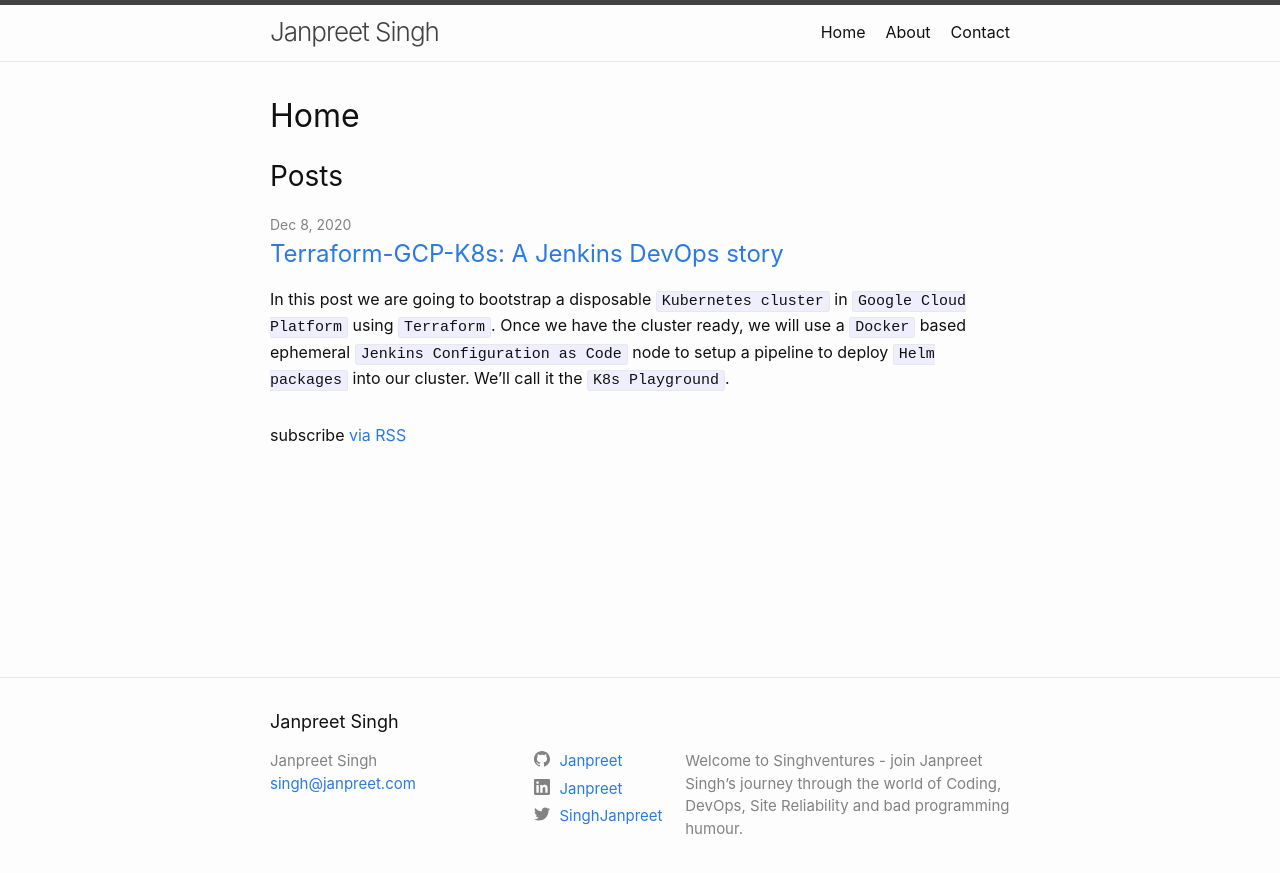
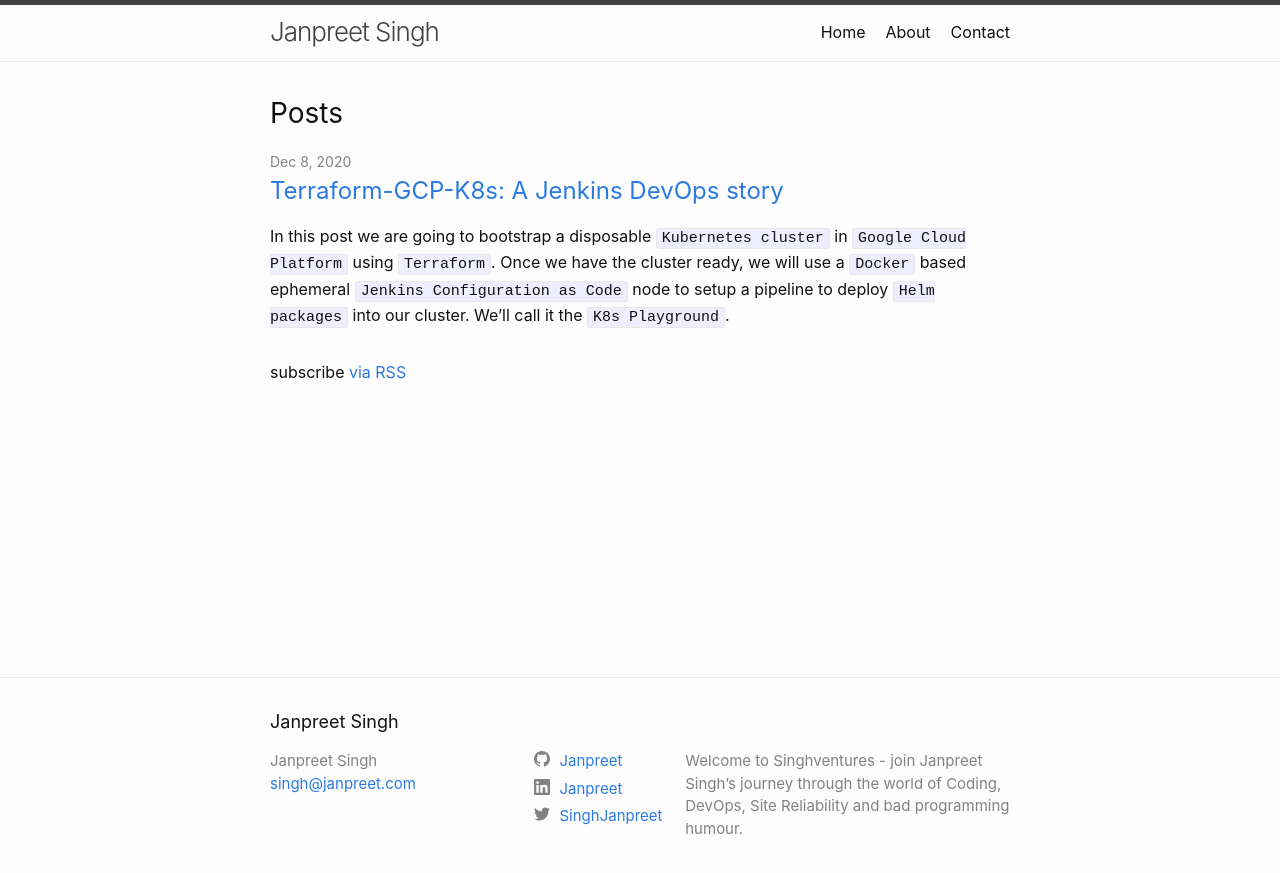
Before and after one commit to janpreet/vigilant-dollop, a Jekyll site: the page built from index.md, in a window 1280 px wide. Shown: the top 873 px of the page. Built offline with Jekyll 4.4.1, drawn with Linux system fonts in a browser that asks for light colours.

Commit message:
Hide home title when on Home.

```diff
--- a/_layouts/home.html
+++ b/_layouts/home.html
@@ -3,7 +3,7 @@ layout: default
 ---
 
 <div class="home">
-  {%- if page.title -%}
+  {%- if page.title!='Home' -%}
     <h1 class="page-heading">{{ page.title }}</h1>
   {%- endif -%}
 
```
